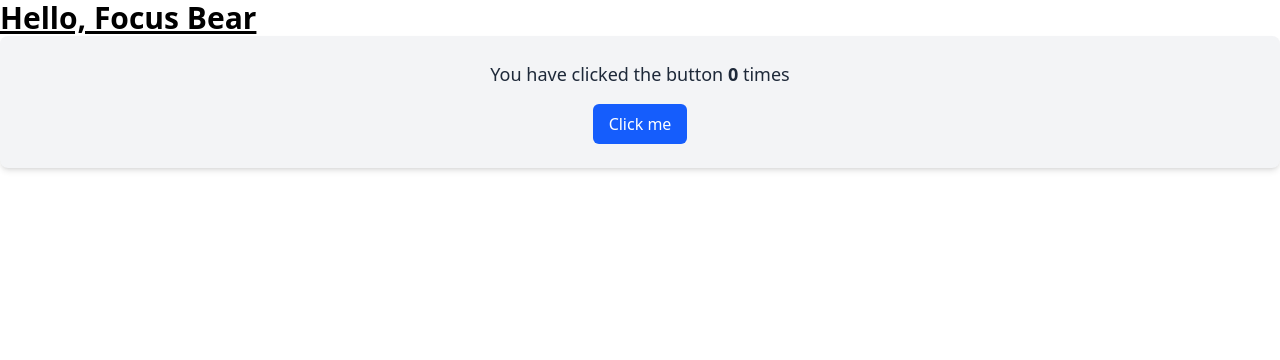
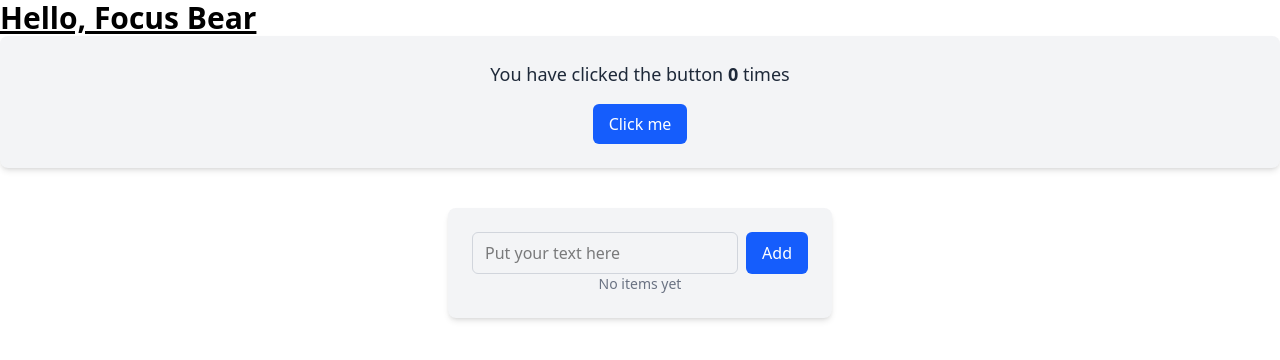
Before and after one commit to Zheng5005/Zheng5005-intern-repo, a React (Vite) app in the folder react-fundamentals/: page / in a window 1280 px wide. Shown: the top 360 px of the page. Built offline with nearby package versions, Linux system fonts and the light colour scheme.

Commit message:
Issue #28

```diff
--- a/react-fundamentals/src/App.jsx
+++ b/react-fundamentals/src/App.jsx
@@ -1,11 +1,13 @@
 import Counter from './components/Counter'
 import HelloWorld from './components/HelloWorld'
+import Form from './components/Issue28/Form'
 
 function App() {
   return (
     <>
       <HelloWorld name={"Focus Bear"}/>
       <Counter />
+      <Form />
     </>
   )
 }
--- /dev/null
+++ b/react-fundamentals/src/components/Issue28/Form.jsx
@@ -0,0 +1,36 @@
+import { useState } from "react";
+import List from "./List";
+
+export default function Form() {
+  const [items, setItems] = useState([]);
+  const [input, setInput] = useState("");
+
+  function handleSubmit(e) {
+    e.preventDefault();
+    setItems((prev) => [...prev, input]);
+    setInput("");
+  }
+
+  return (
+    <div className="mx-auto mt-10 flex max-w-sm flex-col items-center rounded-lg bg-gray-100 p-6 shadow-md">
+      <form onSubmit={handleSubmit} className="flex w-full gap-2">
+        <input
+          name="input"
+          value={input}
+          onChange={(e) => setInput(e.target.value)}
+          placeholder="Put your text here"
+          className="flex-1 rounded-md border border-gray-300 px-3 py-2 focus:border-blue-500 focus:outline-none focus:ring-2 focus:ring-blue-400"
+        />
+
+        <button
+          type="submit"
+          className="rounded-md bg-blue-600 px-4 py-2 text-white transition hover:bg-blue-700 focus:outline-none focus:ring-2 focus:ring-blue-400"
+        >
+          Add
+        </button>
+      </form>
+
+      <List items={items} />
+    </div>
+  );
+}
--- /dev/null
+++ b/react-fundamentals/src/components/Issue28/List.jsx
@@ -0,0 +1,18 @@
+export default function List({ items }) {
+  if (items.length === 0) {
+    return <p className="text-sm text-gray-500">No items yet</p>;
+  }
+
+  return (
+    <ul className="mt-4 w-full max-w-sm space-y-2">
+      {items.map((item, index) => (
+        <li
+          key={`${item}-${index}`}
+          className="rounded-md bg-white px-4 py-2 shadow-sm"
+        >
+          {item}
+        </li>
+      ))}
+    </ul>
+  );
+}
```
Also changed, not shown: 1 other file (tests, documents, lock files or other folders).
